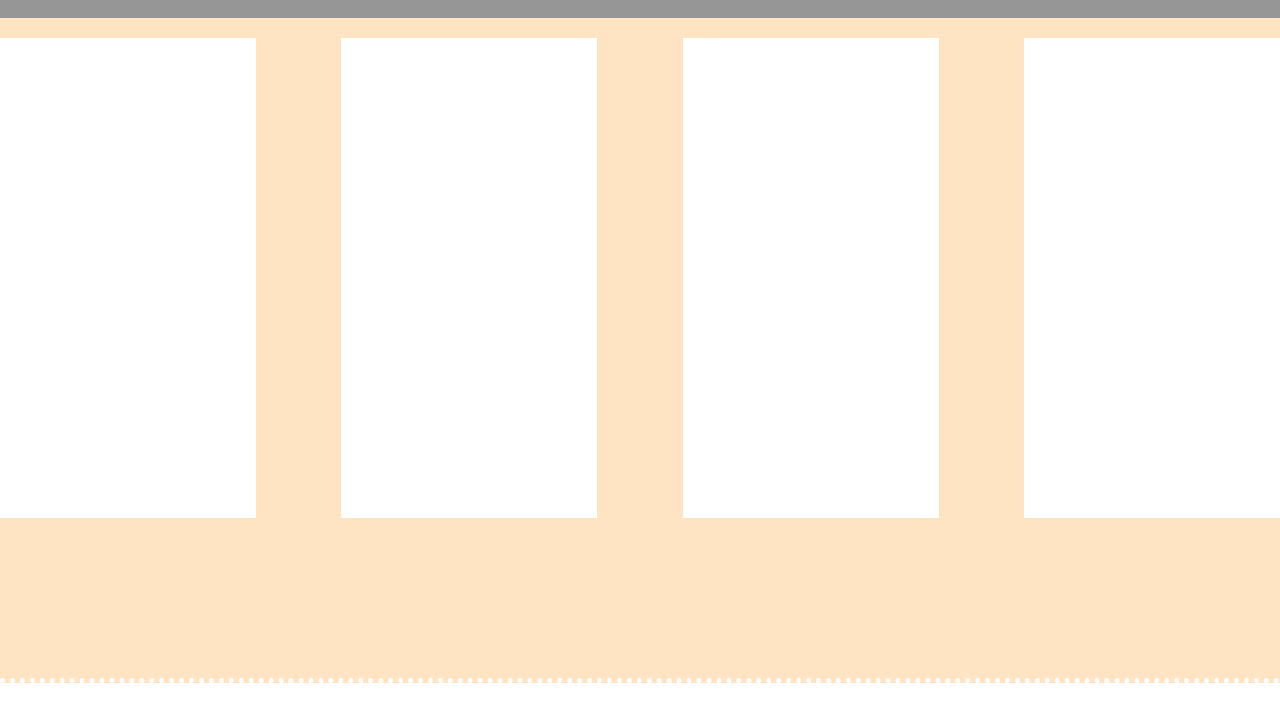
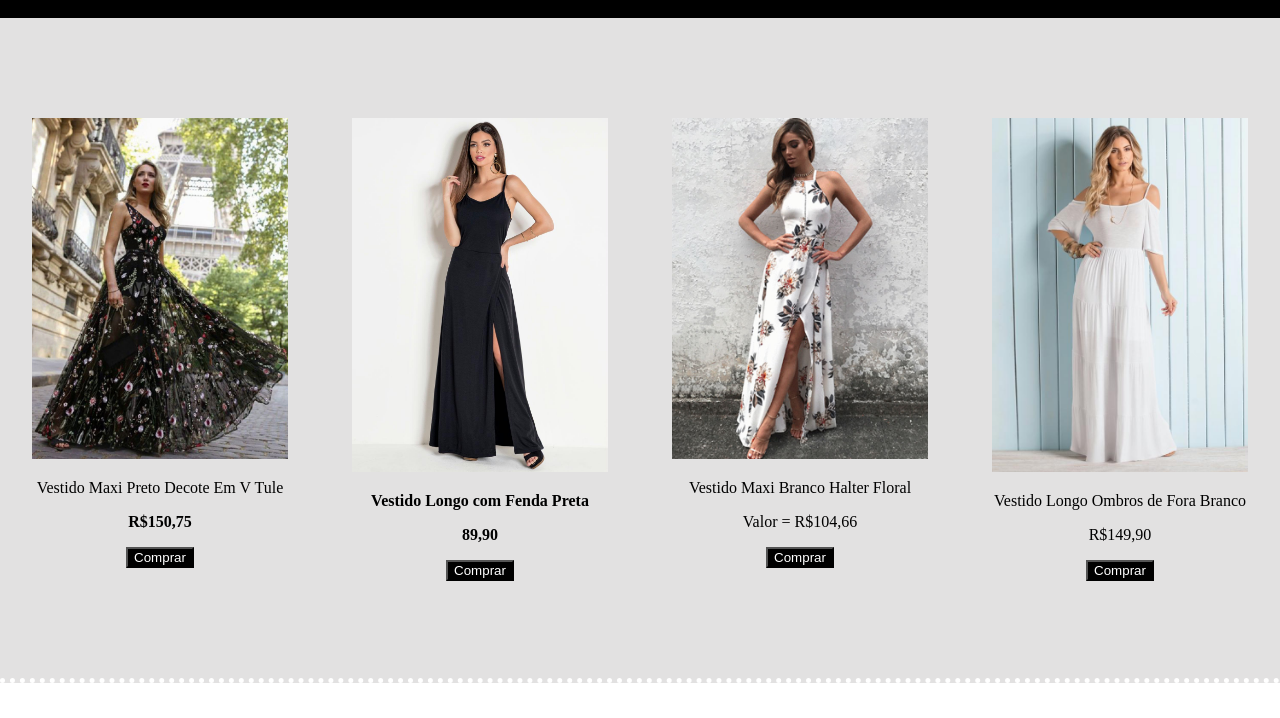
Before and after one commit to GeovannaGonzaga/terceiro_projeto, a plain HTML site: page index.html in a window 1280 px wide. Shown: the part 82-800 px from the top of the page. Drawn offline with Linux system fonts and the light colour scheme.

Commit message:
terceiro_projeto_aula6

```diff
--- a/index.html
+++ b/index.html
@@ -17,11 +17,43 @@
 
     </div>
 
-    <div class="produtos">
-        <div class="produto1"></div>
-        <div class="produto2"></div>
-        <div class="produto3"></div>
-        <div class="produto4"></div>
+    <div class="produtos">  <!--chamei uma class chamada produtos e dentro dela blocos  -->
+        <div class="produto1">
+            <img src="vestido_preto1.jpg" alt="vestidos longo preto" width="100%">
+            <p> Vestido Maxi Preto Decote Em V Tule</p>
+            <b><p> R$150,75 </p></b>
+            <button>
+                 <a> Comprar </a>
+            </button>
+
+        </div>
+        <div class="produto2">
+            <img src="vestido_preto2.jpg" alt="vestido longo preto" width="100%">
+            <p> Vestido Longo com Fenda Preta</p>
+            <p > 89,90 </p>
+            <button>
+                <a> Comprar </a>
+           </button>
+
+        </div>
+        <div class="produto3">
+            <img src="vestido_branco2.jpg" alt="vestido longo branco" width="100%" >
+            <p> Vestido Maxi Branco Halter Floral</p>
+            <p> Valor = R$104,66 </p>
+            <button>
+                <a> Comprar </a>
+           </button>
+
+        </div>
+        <div class="produto4">
+            <img src="vestido_branco1.jpg" alt="vestido longo branco" width="100%">
+            <p> Vestido Longo Ombros de Fora Branco</p>
+            <p> R$149,90 </p>
+            <button>
+                <a> Comprar </a>
+           </button>
+
+        </div>
 
     </div>
     <div>
--- a/style.css
+++ b/style.css
@@ -5,12 +5,12 @@ body{
 .menu{
     height: 100px;
     width: 100%;
-    background-color: rgb(150, 150, 150); /*para colocar (cor) do quadradinho*/
+    background-color: black; /*para colocar (cor) do quadradinho*/
     text-align: center; /*para centralizar (textos) */
     display: flex; /*você está espeficicando que cada texto é independente do outro, nao sao tipo a amsm coisa ()*/
     justify-content: space-between; /*você está dando espaço entre os textos*/
     font-size: 30px;
-    position: fixed;
+    position: fixed; /*você esta falando que a (<div>menu) do site vai ser fixa na pagina */
 }
 
 a{
@@ -23,32 +23,50 @@ a{
 .produtos{
     height: 80vh; /* vh usa para altura de blocos*/
     width: 100vw; /* vw usa para largura de blocos */
-    background-color: bisque;
+    background-color: rgb(226, 225, 225);
     border-bottom: dotted white 5px; /*para especificar caracteristicas dela é só clocar na frente*/
-    padding-top: 120px;
-    display: flex;
-    justify-content: space-between;
+    padding-top: 120px; /*voce esta colocando a pocentagem que voce tirou da tela toda, voce fez isso por causa do espaco ocupado do menu*/
+    display: flex; /*você está espeficicando que cada bloco é independente do outro, nao sao tipo a msm coisa ()*/
+    justify-content: space-between; /*você está dando espaço entre os blocos*/
 }
 
 .produto1{
-    background-color: white;
+    background-color: rgb(226, 225, 225);
     height: 60vh;
     width: 20vw;
+    margin: auto;
+    text-align: center;
+    /* margin-top: -0; */ /*>>para colocar ela no topo da margem*/
 }
 
 .produto2{
-    background-color: white;
+    background-color:rgb(226, 225, 225);
     height: 60vh;
     width: 20vw;
+    margin: auto;
+    text-align: center;
+    font-weight: bold;
 }
 
 .produto3{
-    background-color: white;
+    background-color: rgb(226, 225, 225);
     height: 60vh;
     width: 20vw;
+    margin: auto;
+    text-align: center;
 }
 .produto4{
-    background-color: white;
+    background-color: rgb(226, 225, 225);
     height: 60vh;
     width: 20vw;
+    margin: auto;
+    text-align: center;
 }
+
+a{
+    color: white;
+}
+
+button{
+    background-color: black;
+}
```
Also changed, not shown: vestido_branco1.jpg (added), vestido_branco2.jpg (added), vestido_preto1.jpg (added), vestido_preto2.jpg (added).
